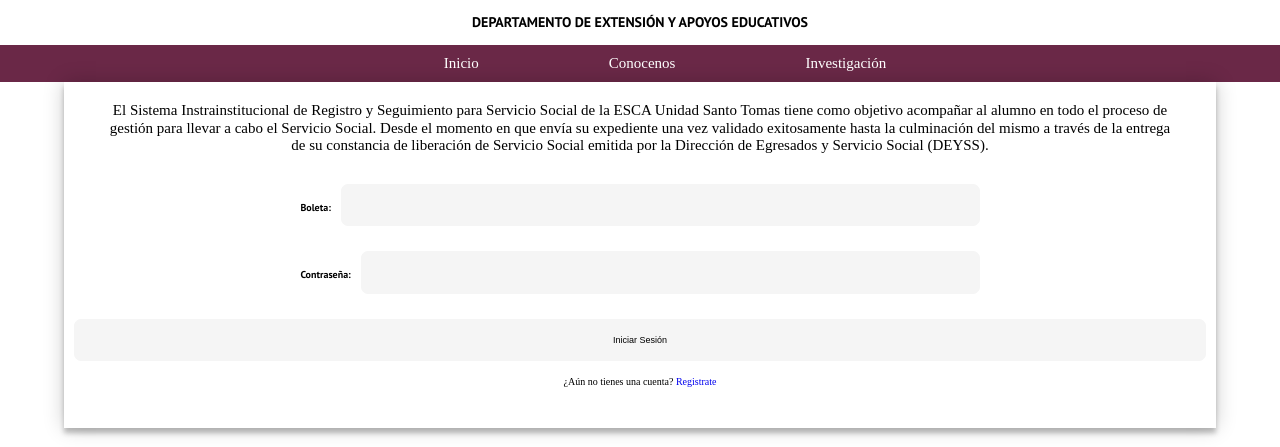
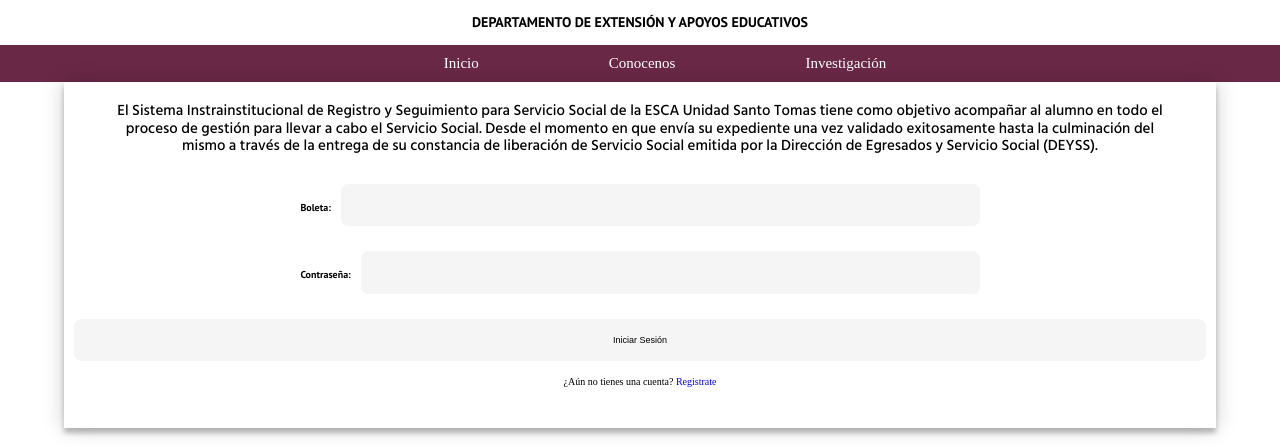
Before and after one commit to DanielG07/SistemaAtencionSS, a Flask app: page / in a window 1280 px wide. Shown: the part 353-800 px from the top of the page. Run offline with Flask 2, Linux system fonts and the light colour scheme.

Commit message:
Se agregan posibles fuentes a utilizar y se modifica el CSS de style para pruebas}

```diff
--- a/app/static/css/style.css
+++ b/app/static/css/style.css
@@ -8,6 +8,23 @@
     --negro: #000000;
     --boton:  #722f37;
 }
+
+/* PRUEBAS CAMBI0 DE FUENTE J.CRUZ */
+
+@font-face
+{
+ font-family: 'fuenteRegular';
+ src: url('../fuentes/Cantarell-Bold.ttf');
+}
+
+@font-face
+{
+ font-family: 'fuenteParrafo';
+ src: url('../fuentes/HindSiliguri-Medium.ttf');
+}
+
+
+
 html{
     box-sizing: border-box;
     font-size: 62.5% /* 1 rem = 10px*/
@@ -20,6 +37,16 @@ h1, h2, h3, h4{
     font-family: var(--fuenteHeading);
     line-height: 1.2;
 }
+
+
+/*h1, h2, h3, h4{
+    font-family: 'fuenteRegular';
+    line-height: 1.2;
+}
+*/
+
+
+
 
 h1{
     font-size: 3.0rem;
@@ -39,9 +66,13 @@ img{
 a{
     text-decoration: none;
 }
+
+
 p{
     font-family: var(--fuenteParrafos);
 }
+
+
 .no-margin{
     margin: 0;
 }
@@ -139,13 +170,22 @@ p{
     padding-bottom: unset;
 }
 
-.parrafo-index{
+/*.parrafo-index{
     text-align: center;
     font-family: var(--fuenteParrafos);
     font-weight: normal;
     font-size: 1.5rem;
     margin: 2rem 4rem;
 }
+*/
+.parrafo-index{
+    text-align: center;
+    font-family:'fuenteParrafo';
+    font-weight: normal;
+    font-size: 1.5rem;
+    margin: 2rem 4rem;
+}
+
 
 
 /* wrapdatos */
@@ -226,4 +266,3 @@ p{
         font-weight: normal;
         font-size: 1rem;
 }
-/*  */
```
Also changed, not shown: app/static/fuentes/Cantarell-Bold.ttf (added), app/static/fuentes/Cantarell-BoldItalic.ttf (added), app/static/fuentes/Cantarell-Italic.ttf (added), app/static/fuentes/Cantarell-Regular.ttf (added), app/static/fuentes/HindSiliguri-Bold.ttf (added), app/static/fuentes/HindSiliguri-Light.ttf (added), app/static/fuentes/HindSiliguri-Medium.ttf (added), app/static/fuentes/HindSiliguri-Regular.ttf (added), app/static/fuentes/HindSiliguri-SemiBold.ttf (added).
